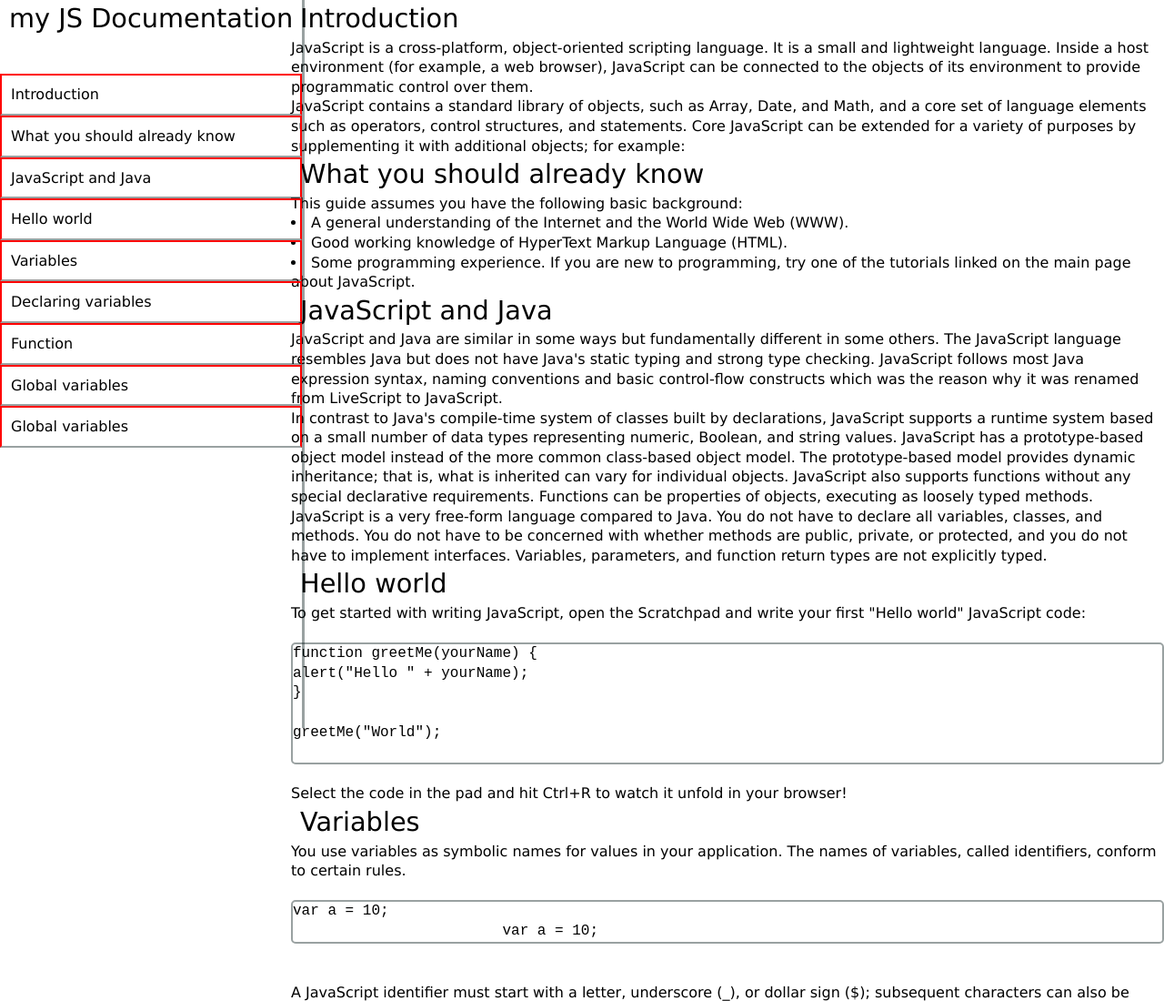
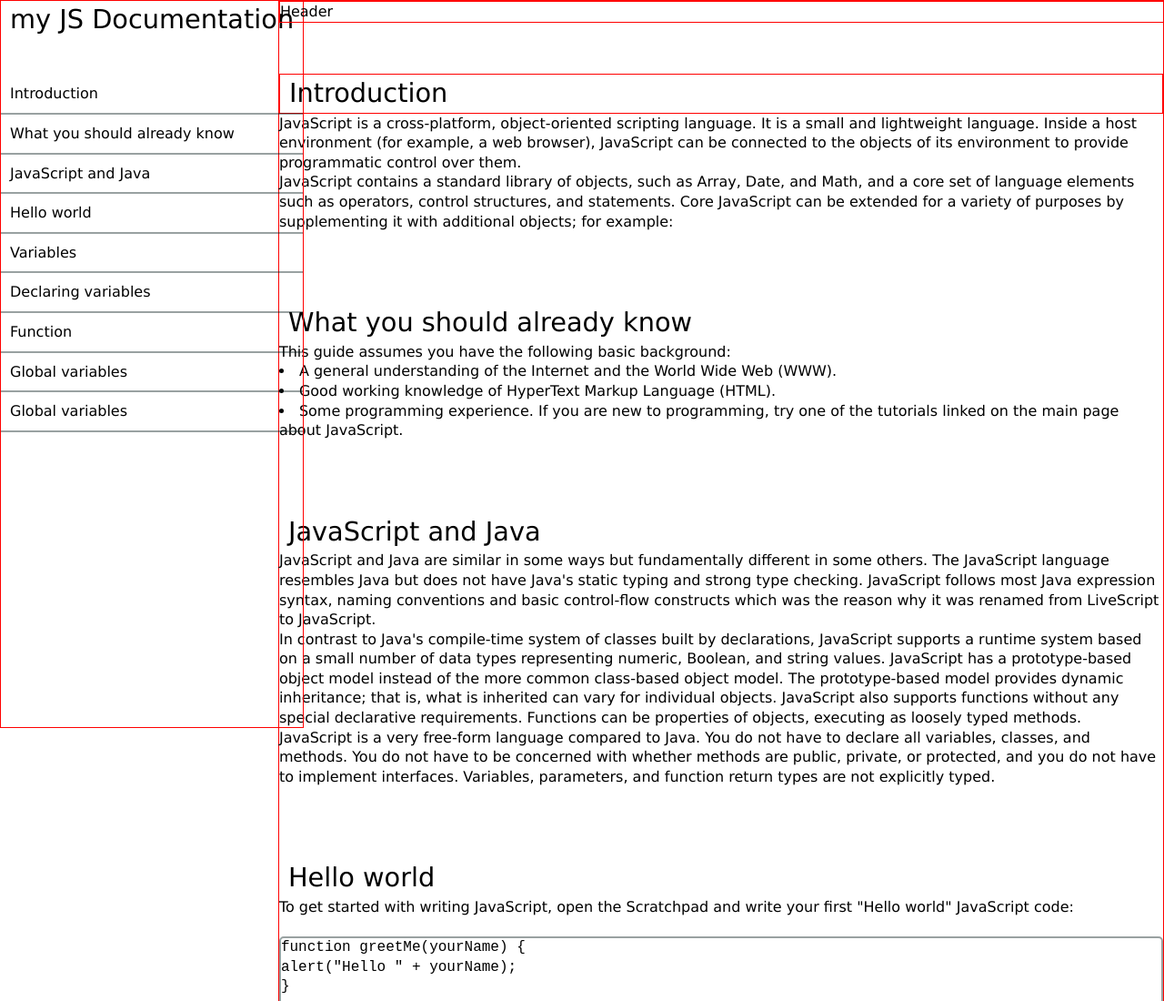
Before and after one commit to Stephenice/FCC-Technical-Documentation.github.io, a plain HTML site: page index.html in a window 1280 px wide. Shown: the top 1100 px of the page at 91% size. Drawn offline with Linux system fonts and the light colour scheme.

Commit message:
position

```diff
--- a/index.html
+++ b/index.html
@@ -11,9 +11,11 @@
 
 <body>
 
-    <div class="container">
 
-        <nav id="navbar" class="item nav">
+
+    <div class="container ">
+
+        <nav id="navbar" class="item nav test">
             <header>my JS Documentation</header>
             <ul>
                 <a class="nav-link" href="#Introduction">
@@ -50,10 +52,11 @@
         </nav>
 
 
-        <main id="main-doc" class="item main">
-            <header>Introduction</header>
+        <main id="main-doc" class="item main test">
+            <div class="main-top test">Header</div>
+
             <section class="main-section" id="Introduction">
-
+                <header class="test">Introduction</header>
                 <article>
                     <p>JavaScript is a cross-platform, object-oriented scripting language. It is a small and lightweight language. Inside a host environment (for example, a web browser), JavaScript can be connected to the objects of its environment to provide
                         programmatic control over them.
--- a/resources/css/style.css
+++ b/resources/css/style.css
@@ -20,22 +20,43 @@
      font-size: 180%;
      padding: 10px;
  }
+
+ section,
+ .main-section{
+     /* margin-top: 80px; */
+     padding-top: 80px;
+ }
+
+
  /* ------flex container--- */
 
  .container {
      display: flex;
+     /* overflow: hidden; */
  }
 
  .nav {
-     flex: 1 1 20%;
+     flex: 1 1 25%;
      position: fixed;
      border-color: rgba(0, 22, 22, 0.4);
+     /* margin-top: 80px; */
  }
 
  .main {
-     flex: 2 1 65%;
-     margin-left: 25%;
+     flex: 2 1 75%;
+     margin-left: 23.9%;
+     /* margin-top: 80px; */
  }
+
+ /* --------------main top nav/menu */
+ .main-top{
+    display: flex;
+    /* margin-bottom: 80px ; */
+    position: fixed;
+    width: 100%;
+}
+
+
  /* -----nav----- */
 
  #navbar {
@@ -45,8 +66,8 @@
      left: 0px;
      /* width:300px; */
      height: 100%;
-     border-right: solid;
-     border-color: rgba(0, 22, 22, 0.4);
+     /* border-right: solid;
+     border-color: rgba(0, 22, 22, 0.4); */
  }
 
  #navbar ul {
@@ -65,11 +86,15 @@
 
  nav ul a li {
      padding: 10px;
-     border: 2px solid red;
      border-bottom: 2px solid rgba(0, 22, 22, 0.4);
  }
 
- .item {}
+ .test {
+     border: 1px solid red;
+ }
+
+ /* ------------------header */
+
  /* code stye */
 
  code {
```
